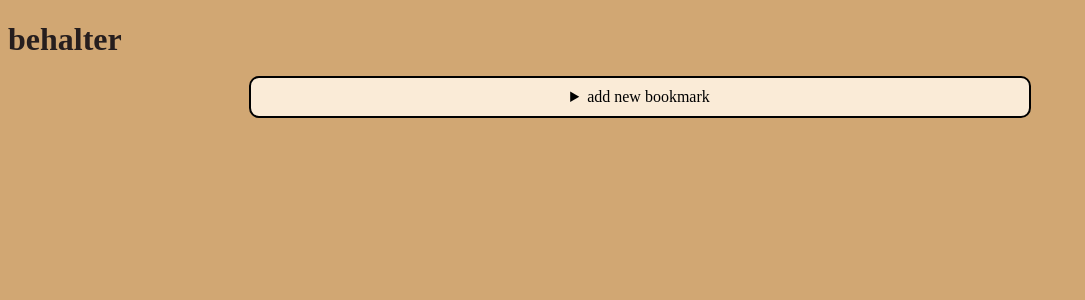
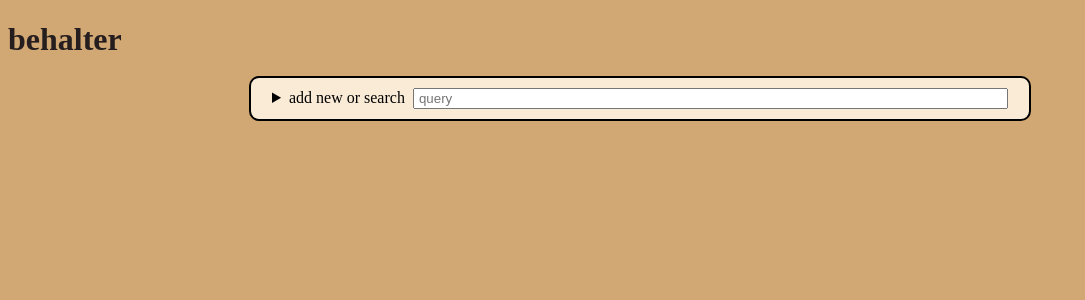
Before and after one commit to nunq/behalter, a Flask app: page / in a window 1280 px wide. Shown: the top 300 px of the page, without its empty margins (0-1085 px from the left). Run offline with Flask 2, Linux system fonts and the light colour scheme.

Commit message:
add search box in frontend

```diff
--- a/static/style.css
+++ b/static/style.css
@@ -18,13 +18,17 @@ h1 {
 }
 #add-dialog {
   background: antiquewhite;
-  padding: 10px;
+  padding: 0.6em;
   border-radius: 10px;
   border: 2px solid black;
+}
+#add-dialog > summary > form {
+  display: inline;
 }
 #add-table {
   display: table;
   width: 100%;
+  margin-top: 8px;
 }
 #add-table > div {
   display: table-row;
@@ -93,6 +97,11 @@ details:hover {
   font-size: 0.8em;
   color: #4d4d4d;
 }
+#search {
+  padding-left: 0.3em;
+  margin-left: 0.3em;
+  width: calc(100% - 13em);
+}
 @media only screen and (min-width: 800px) {
   #add-dialog {
     width: 60%;
--- a/templates/index.html
+++ b/templates/index.html
@@ -11,7 +11,7 @@
     <h1>behalter</h1>
     <br>
     <details id="add-dialog">
-      <summary>add new bookmark</summary>
+      <summary>add new or search <form action="search"><input type="text" id="search" name="q" placeholder="query" required></form></summary>
         <div id="add-table">
         <div>
         <label for="new-link">link: </label>
```
